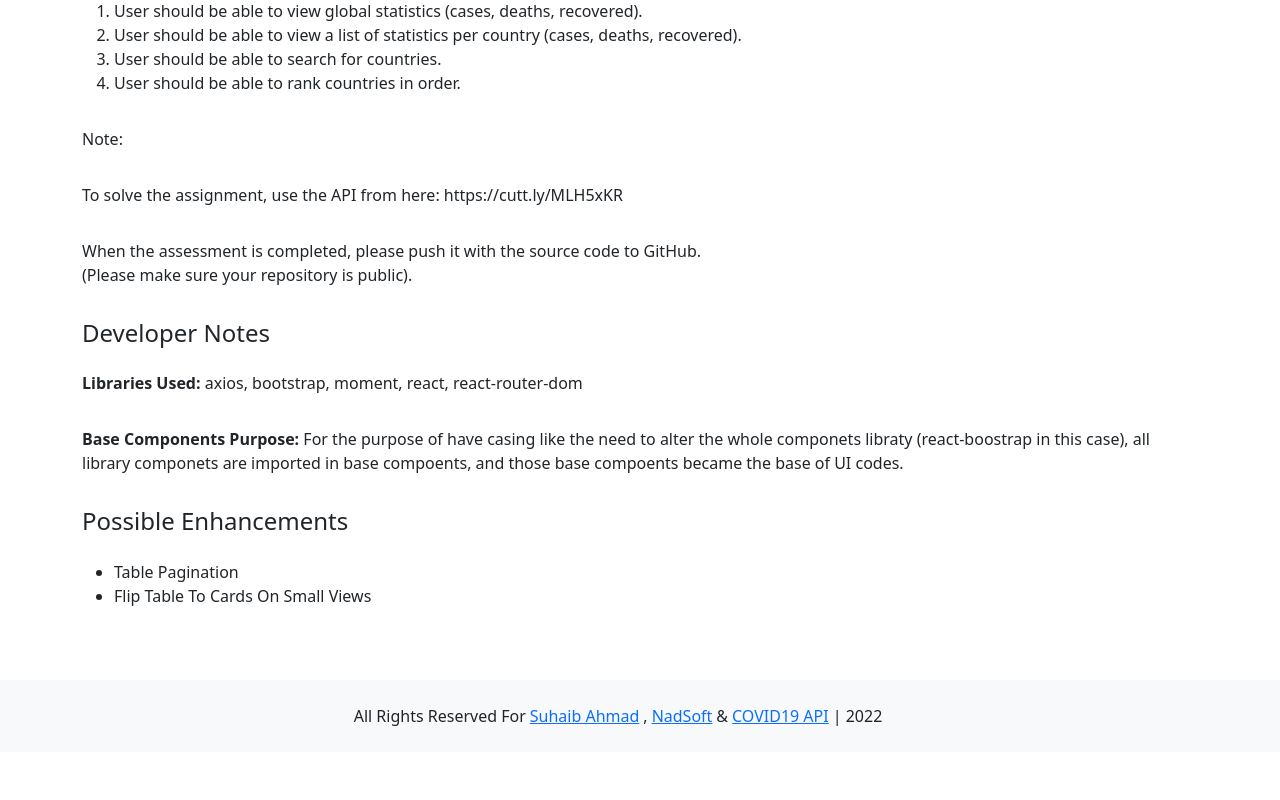
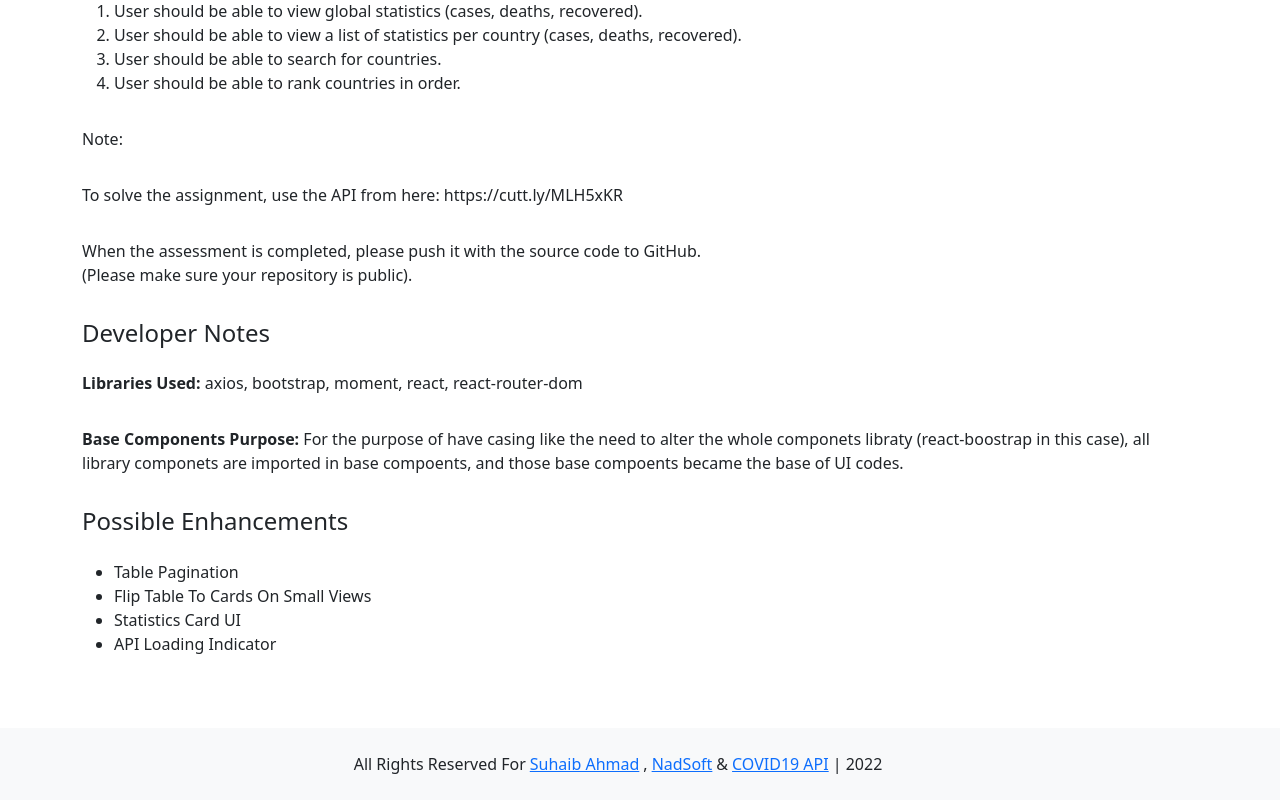
Before and after one commit to makkahwi/nadsoft_assignment, a React (Create React App) app: page /about in a window 1280 px wide. Shown: the part 411-1211 px from the top of the page. Before the commit the page ends 1163 px from the top, so only its background shows below. Built offline with nearby package versions, Linux system fonts and the light colour scheme.

Commit message:
Update Possible Enhancements

```diff
--- a/src/Views/About/PossibleEnhancements.jsx
+++ b/src/Views/About/PossibleEnhancements.jsx
@@ -17,6 +17,14 @@ export default function PossibleEnhancements() {
           <li>
             Flip Table To Cards On Small Views
           </li>
+
+          <li>
+            Statistics Card UI
+          </li>
+
+          <li>
+            API Loading Indicator
+          </li>
         </ul>
       </Typography>
     </>
```
Also changed, not shown: 1 other file (tests, documents, lock files or other folders).
